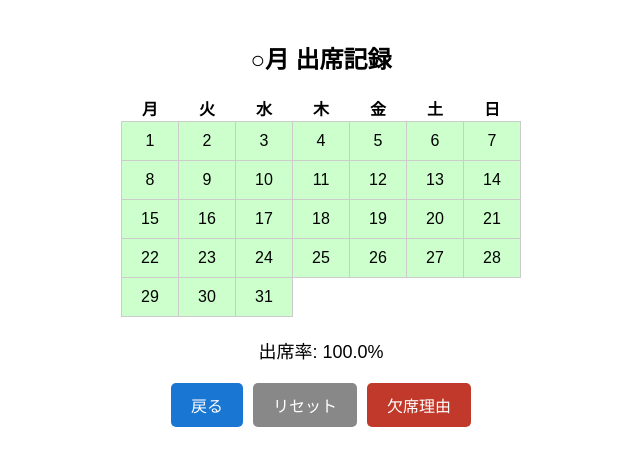
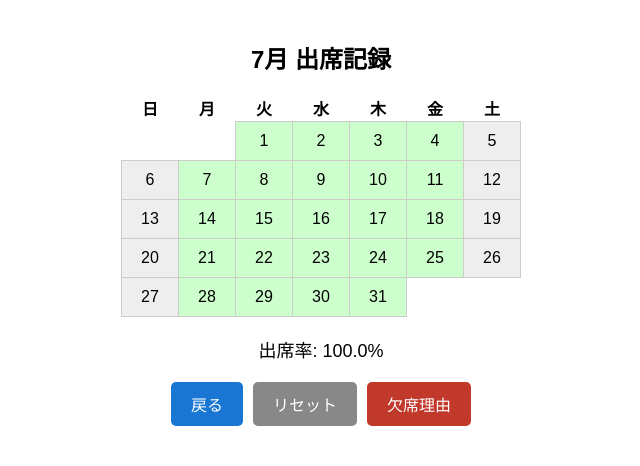
Before and after one commit to std-s23007/PBL_C, a Next.js app: page /Calender in a window 1280 px wide. Shown: the top 466 px of the page, without its empty margins (319-959 px from the left). Built offline with nearby package versions, Linux system fonts and the light colour scheme.

Commit message:
今の月のカレンダーを表示させるようにした

```diff
--- a/src/app/Calender/page.js
+++ b/src/app/Calender/page.js
@@ -1,16 +1,53 @@
 'use client';
 
-import React, { useState } from 'react';
-import { useRouter } from 'next/navigation';
-import styles from './page.module.css';  // ここでCSSモジュールをimport
+import React, { useState, useEffect } from 'react';
+import { useRouter, useSearchParams } from 'next/navigation';
+import styles from './page.module.css';
 
 export default function AttendanceCalendar() {
   const router = useRouter();
-  const daysInMonth = 31; // 1〜31日
+  const searchParams = useSearchParams();
+
+  // 先にすべてのuseState/useEffectを呼び出す
+  const [year, setYear] = useState(null);
+  const [month, setMonth] = useState(null); // JSの月は0始まり
   const [absentDays, setAbsentDays] = useState(new Set());
 
-  // 日付クリックで欠席日をToggle
+  useEffect(() => {
+    const y = parseInt(searchParams.get("year") || "");
+    const m = parseInt(searchParams.get("month") || "");
+
+    if (!isNaN(y) && !isNaN(m)) {
+      setYear(y);
+      setMonth(m - 1); // JSの月は0始まり
+    } else {
+      const today = new Date();
+      setYear(today.getFullYear());
+      setMonth(today.getMonth());
+    }
+  }, [searchParams]);
+
+  // 年月がまだ決まっていない間は表示せず return する
+  if (year === null || month === null) {
+    return <div>読み込み中...</div>;
+  }
+
+  // 以下のロジックは変わらずOK
+  const daysInMonth = new Date(year, month + 1, 0).getDate();
+  const firstDayWeekday = new Date(year, month, 1).getDay();
+
+  const weekdays = [];
+  for (let day = 1; day <= daysInMonth; day++) {
+    const date = new Date(year, month, day);
+    const dayOfWeek = date.getDay();
+    if (dayOfWeek !== 0 && dayOfWeek !== 6) weekdays.push(day);
+  }
+
   const toggleAbsent = (day) => {
+    const date = new Date(year, month, day);
+    const dayOfWeek = date.getDay();
+    if (dayOfWeek === 0 || dayOfWeek === 6) return;
+
     const newSet = new Set(absentDays);
     if (newSet.has(day)) {
       newSet.delete(day);
@@ -20,38 +57,56 @@ export default function AttendanceCalendar() {
     setAbsentDays(newSet);
   };
 
-  const resetAbsentDays = () => {
-    setAbsentDays(new Set());
-  };
+  const resetAbsentDays = () => setAbsentDays(new Set());
 
-  const attendanceRate = ((daysInMonth - absentDays.size) / daysInMonth) * 100;
+  const validAbsentDays = Array.from(absentDays).filter((day) => {
+    const date = new Date(year, month, day);
+    const dayOfWeek = date.getDay();
+    return dayOfWeek !== 0 && dayOfWeek !== 6;
+  });
+
+  const attendanceRate = ((weekdays.length - validAbsentDays.length) / weekdays.length) * 100;
+
+  const calendarCells = [];
+  for (let i = 0; i < firstDayWeekday; i++) calendarCells.push(null);
+  for (let day = 1; day <= daysInMonth; day++) calendarCells.push(day);
+
+  const weeks = [];
+  for (let i = 0; i < 6; i++) {
+    weeks.push(calendarCells.slice(i * 7, i * 7 + 7));
+  }
 
   return (
     <div className={styles.container}>
-      <h2>○月 出席記録</h2>
+      <h2>{month + 1}月 出席記録</h2>
 
       <table className={styles.table}>
         <thead>
           <tr>
-            <th>月</th><th>火</th><th>水</th><th>木</th><th>金</th><th>土</th><th>日</th>
+            <th>日</th><th>月</th><th>火</th><th>水</th><th>木</th><th>金</th><th>土</th>
           </tr>
         </thead>
         <tbody>
-          {Array.from({ length: 5 }).map((_, weekIndex) => (
-            <tr key={weekIndex}>
-              {Array.from({ length: 7 }).map((_, dayIndex) => {
-                const day = weekIndex * 7 + dayIndex + 1;
-                if (day > daysInMonth) return <td key={dayIndex}></td>;
+          {weeks.map((week, i) => (
+            <tr key={i}>
+              {week.map((day, idx) => {
+                if (!day) return <td key={idx}></td>;
 
+                const date = new Date(year, month, day);
+                const dayOfWeek = date.getDay();
                 const isAbsent = absentDays.has(day);
+                const isWeekend = (dayOfWeek === 0 || dayOfWeek === 6);
 
                 return (
                   <td
-                    key={dayIndex}
-                    onClick={() => toggleAbsent(day)}
+                    key={idx}
+                    onClick={() => !isWeekend && toggleAbsent(day)}
                     className={styles.dayCell}
-                    style={{ backgroundColor: isAbsent ? '#f88' : '#cfc' }}
-                    title={isAbsent ? '欠席' : '出席'}
+                    style={{
+                      backgroundColor: isAbsent ? '#f88' : isWeekend ? '#eee' : '#cfc',
+                      cursor: isWeekend ? 'default' : 'pointer'
+                    }}
+                    title={isAbsent ? '欠席' : isWeekend ? '土日' : '出席'}
                   >
                     {day}
                   </td>
@@ -66,28 +121,17 @@ export default function AttendanceCalendar() {
         出席率: {attendanceRate.toFixed(1)}%
       </div>
 
-      <button
-        className={styles.backButton}
-        onClick={() => {
-          alert('ログイン画面へ戻ります');
-          router.push('/');
-        }}
-      >
+      <button className={styles.backButton} onClick={() => router.push('/')}>
         戻る
       </button>
 
-     <button className={styles.resetButton} onClick={resetAbsentDays}>
+      <button className={styles.resetButton} onClick={resetAbsentDays}>
         リセット
       </button>
 
-      <button className={styles.reasonButton}
-  onClick={() => {
-    alert('欠席理由記入画面に移動します');
-    router.push('/Reason'); //  Reasonページへ遷移
-  }}
->
-  欠席理由
-</button>
+      <button className={styles.reasonButton} onClick={() => router.push('/Reason')}>
+        欠席理由
+      </button>
     </div>
-  );;
-};
+  );
+}
--- a/src/app/page.js
+++ b/src/app/page.js
@@ -64,8 +64,8 @@ export default function Home() {
         const doc = querySnapshot.docs[0];
         setName(doc.data().氏名);
         setMessage("ログイン成功！");
-        // ログイン後の処理（画面遷移など）
-        router.push('/Calender');
+        // ログイン後の処理
+        router.push('/Calender?year=${year}&month=${month}'); // カレンダーページへ遷移
       }
     } catch (error) {
       setMessage("ログイン処理中にエラーが発生しました");
```
